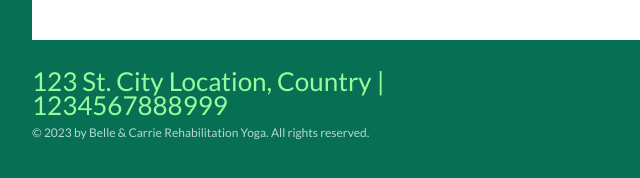
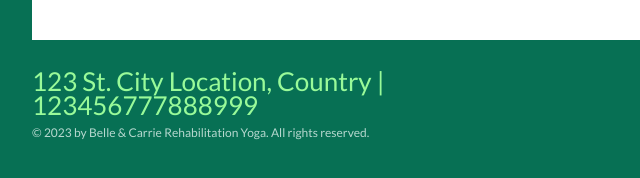
Before and after one commit to Jaanskumar/upload, a plain HTML site: page index.html in a window 1280 px wide. Shown: the part 1070-1248 px from the top of the page, 128-768 px from the left. Drawn offline with Linux system fonts and the light colour scheme.

Commit message:
index.html
777 change

```diff
--- a/index.html
+++ b/index.html
@@ -46,7 +46,7 @@
 	</div>
 	<div id="footer">
 		<div>
-			<span>123 St. City Location, Country | 1234567888999</span>
+			<span>123 St. City Location, Country | 123456777888999</span>
 			<p>
 				&copy; 2023 by Belle &amp; Carrie Rehabilitation Yoga. All rights reserved.
 			</p>
```
